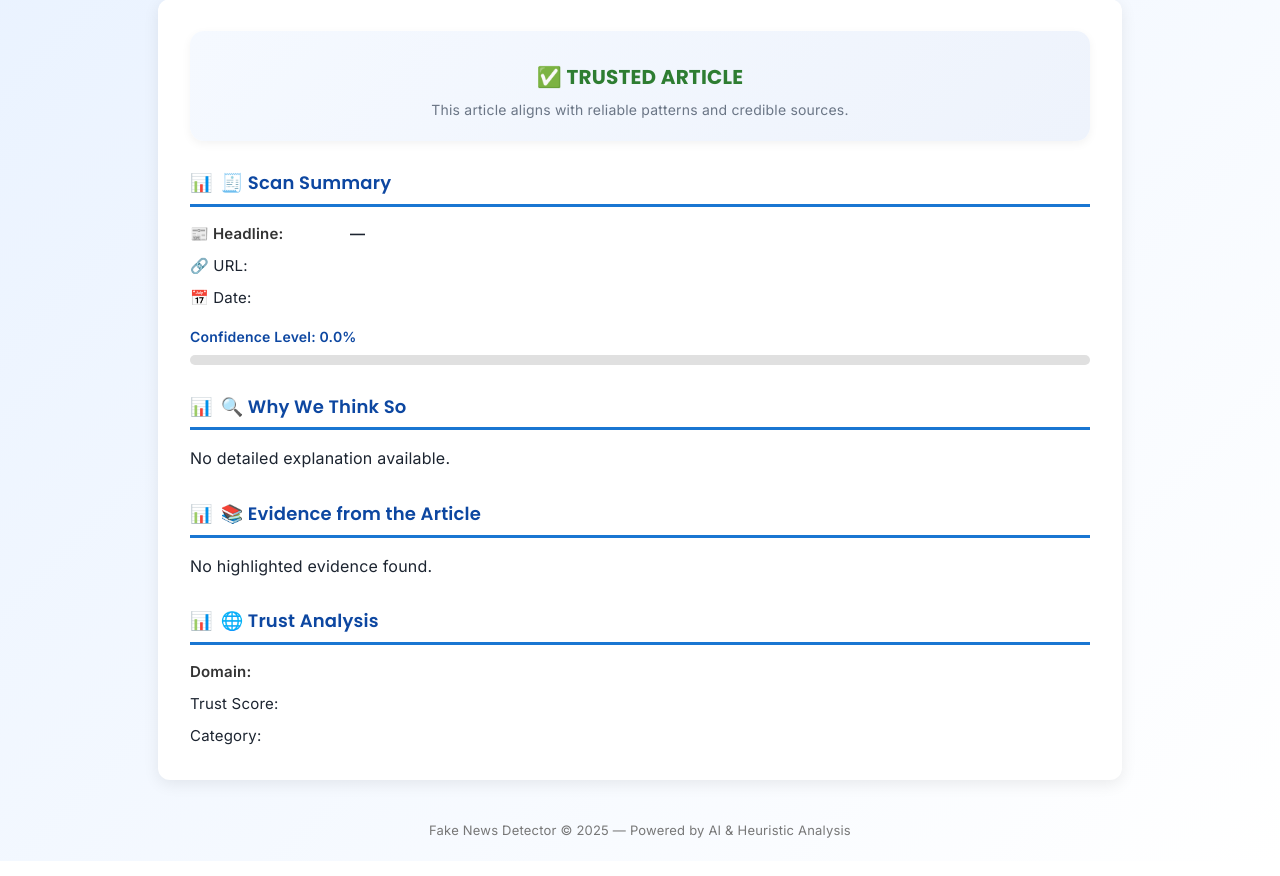
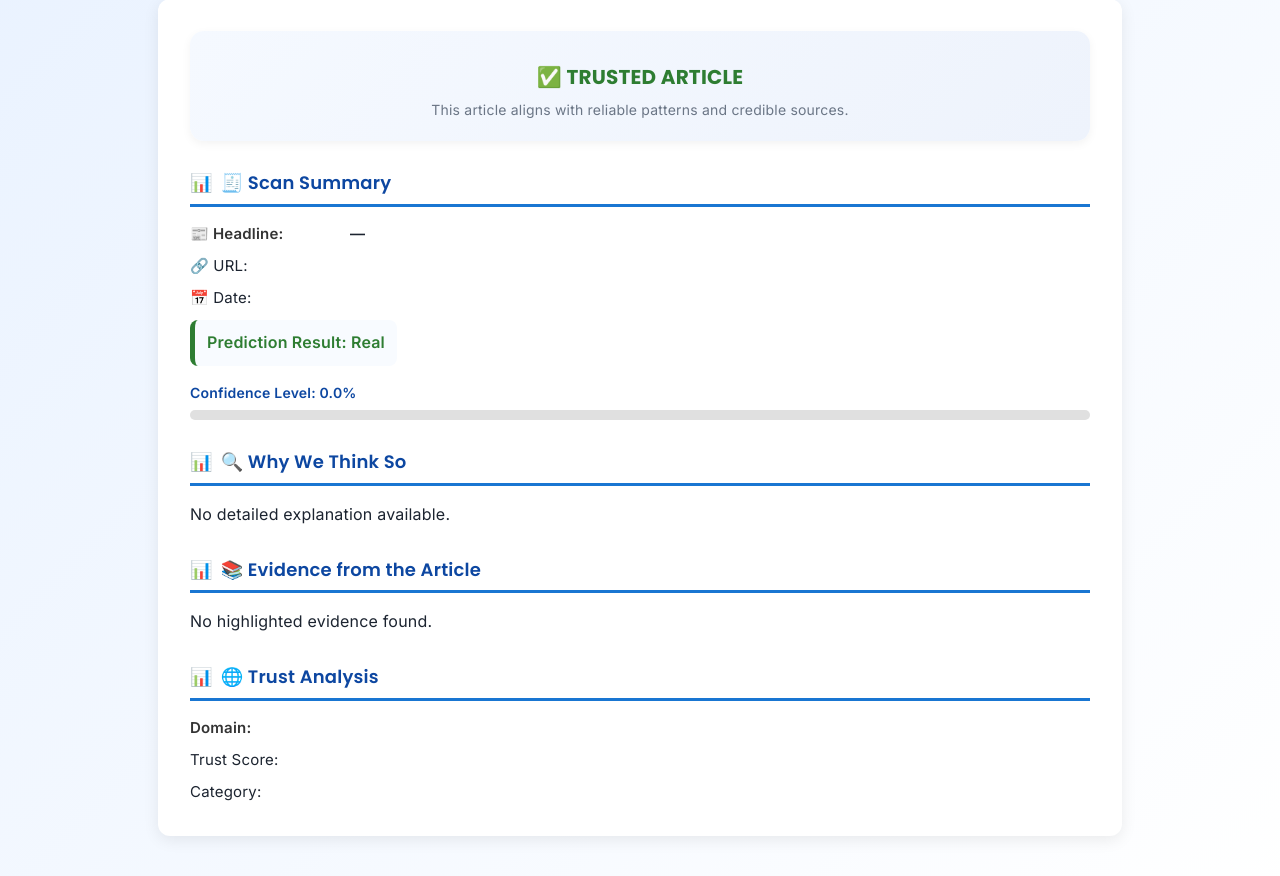
Before and after one commit to JazL0T/FakeNewsDetector, a Flask app: template backend/templates/full-report.html in a window 1280 px wide. Shown: the part 125-1001 px from the top of the page. Run offline with Flask 3, Linux system fonts and the light colour scheme; the template is opened without the code that fills it, so the values that code supplies are empty.

Commit message:
Update full-report.html

```diff
--- a/backend/templates/full-report.html
+++ b/backend/templates/full-report.html
@@ -78,7 +78,6 @@
       animation: fadeIn 0.5s ease;
     }
 
-    /* ===== Headings ===== */
     h2 {
       font-family: "Poppins", sans-serif;
       font-weight: 600;
@@ -92,10 +91,7 @@
       gap: 8px;
     }
 
-    h2::before {
-      content: "📊";
-      font-size: 18px;
-    }
+    h2::before { content: "📊"; }
 
     .keyval {
       display: grid;
@@ -110,7 +106,6 @@
       color: #333;
     }
 
-    /* ===== Verdict Card ===== */
     .verdict-card {
       text-align: center;
       padding: 20px;
@@ -133,12 +128,21 @@
     .verdict-text.fake { color: var(--red); }
     .verdict-text.uncertain { color: var(--yellow); }
 
-    .verdict-sub {
-      font-size: 14px;
-      color: var(--muted);
+    .verdict-sub { font-size: 14px; color: var(--muted); }
+
+    .prediction-display {
+      font-size: 16px;
+      font-weight: 600;
+      margin-top: 10px;
+      background: #f8fbff;
+      padding: 10px 12px;
+      border-radius: 8px;
+      display: inline-block;
     }
+    .prediction-display.real { color: var(--green); border-left: 5px solid var(--green); }
+    .prediction-display.fake { color: var(--red); border-left: 5px solid var(--red); }
+    .prediction-display.uncertain { color: var(--yellow); border-left: 5px solid var(--yellow); }
 
-    /* ===== Confidence ===== */
     .confidence-value {
       font-weight: 600;
       color: var(--blue-dark);
@@ -165,7 +169,6 @@
     .confidence-fill.fake { background: var(--red); }
     .confidence-fill.uncertain { background: var(--yellow); }
 
-    /* ===== Evidence ===== */
     .evidence-box {
       background: #f9fbff;
       padding: 12px 14px;
@@ -187,7 +190,6 @@
       background: #e6f7e6;
       border-left: 5px solid var(--green);
     }
-
     .evidence-line.fake {
       background: #ffe6e6;
       border-left: 5px solid var(--red);
@@ -200,7 +202,6 @@
       opacity: 0.8;
     }
 
-    /* ===== Footer ===== */
     footer {
       text-align: center;
       color: #777;
@@ -213,7 +214,6 @@
       from { opacity: 0; transform: translateY(10px); }
       to { opacity: 1; transform: none; }
     }
-
     ::-webkit-scrollbar { width: 8px; }
     ::-webkit-scrollbar-thumb { background: #c5cae9; border-radius: 6px; }
   </style>
@@ -250,6 +250,18 @@
         <div>📰 Headline:</div> <div><b>{{ row[1] or "—" }}</b></div>
         <div>🔗 URL:</div> <div><a href="{{ row[2] }}" target="_blank">{{ row[2] }}</a></div>
         <div>📅 Date:</div> <div>{{ row[8] }}</div>
+      </div>
+
+      <!-- 🧠 Prediction Added Here -->
+      <div class="prediction-display {% if row[4] == '0' %}fake{% elif trust.category == 'Uncertain' %}uncertain{% else %}real{% endif %}">
+        Prediction Result:
+        {% if row[4] == '0' %}
+          Fake
+        {% elif trust.category == 'Uncertain' %}
+          Uncertain
+        {% else %}
+          Real
+        {% endif %}
       </div>
 
       <div class="confidence-value">
```
